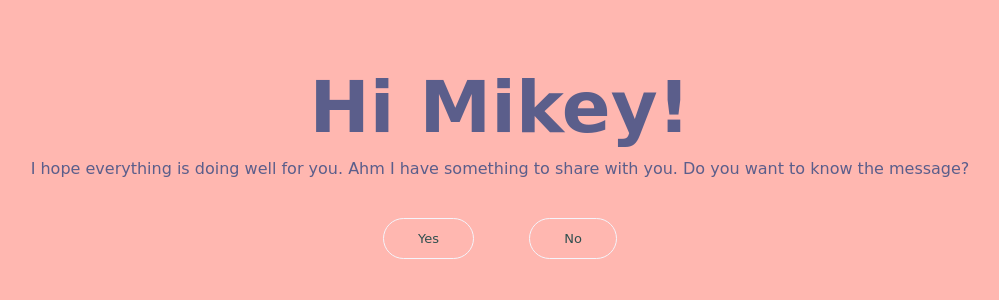
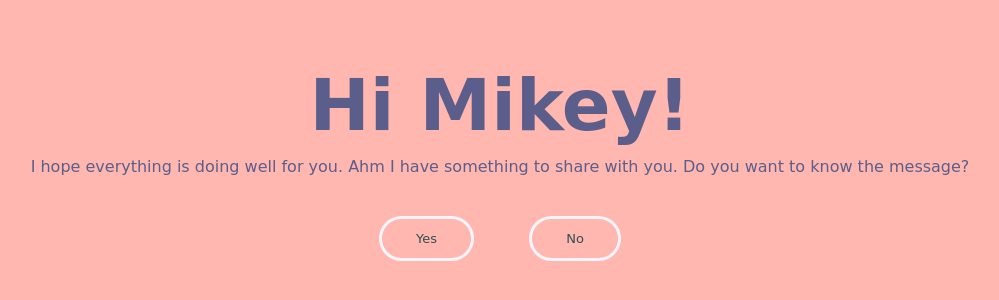
Before and after one commit to andureiyu/hii-this-is-for-you, a plain HTML site: page index.html in a window 1280 px wide. Shown: the part 238-538 px from the top of the page, without its empty margins (140-1139 px from the left). Drawn offline with Linux system fonts and the light colour scheme.

Commit message:
style.css

```diff
--- a/style.css
+++ b/style.css
@@ -23,7 +23,7 @@
     display: inline-block;
     text-decoration: none;
     color:darkslategrey;
-    border: 1px solid #F4F4FB;
+    border: 3px solid #F4F4FB;
     padding: 12px 34px;
     font-size: 13px;
     background: transparent;
@@ -34,7 +34,7 @@
 
 }
 .hero-btn:hover{
-    border: 1px solid #4ada7f;
+    border: 3px solid #4ada7f;
     background: #4ada7f;
     transition: 1s;
 
@@ -44,7 +44,7 @@
     display: inline-block;
     text-decoration: none;
     color:darkslategrey;
-    border: 1px solid #F4F4FB;
+    border: 3px solid #F4F4FB;
     padding: 12px 34px;
     font-size: 13px;
     background: transparent;
@@ -57,7 +57,7 @@
 
 
 .red-btn:hover{
-    border: 1px solid #e74848;
+    border: 3px solid #e74848;
     background: #e74848;
     transition: 1s;
 
```
